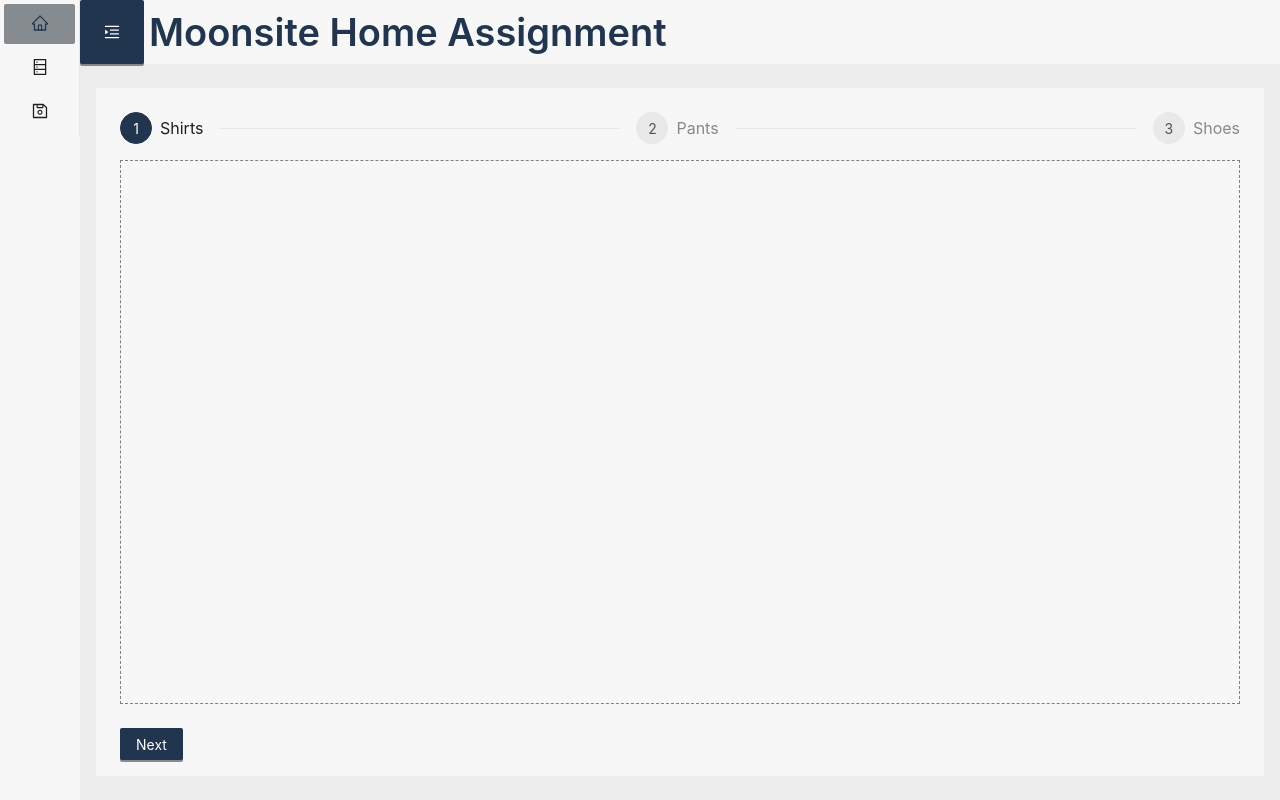
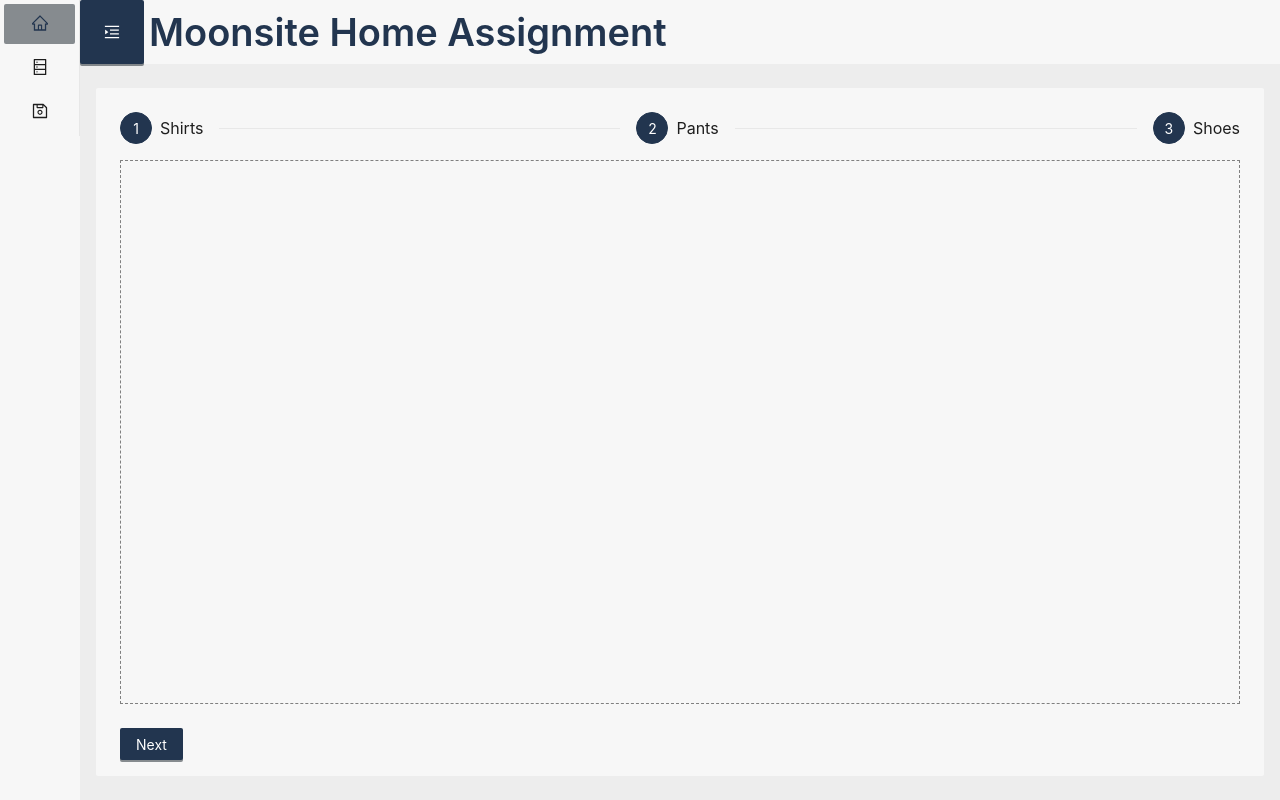
Before and after one commit to katyush0611/moonsite-home-assignment, a React (Vite) app: page /outfit-builder in a window 1280 px wide. Built offline with nearby package versions, Linux system fonts and the light colour scheme; no server answers.

Commit message:
outfitbuilder fixes

```diff
--- a/src/pages/OutfitBuilder/OutfitBuilder.tsx
+++ b/src/pages/OutfitBuilder/OutfitBuilder.tsx
@@ -8,6 +8,7 @@ import { useNavigate } from "react-router";
 import classes from "./OutfitBuilder.module.scss";
 import { Outfit } from "../../models/outfit.model";
 import { saveOutfit } from "../../store/outfits/outfits.actions";
+import { StepsProps } from "antd/lib";
 
 const OutfitBuilder: React.FC = () => {
   const [current, setCurrent] = useState(0);
@@ -38,6 +39,7 @@ const OutfitBuilder: React.FC = () => {
 
   const outfitBuilderSteps = () => [
     {
+      key: "shirts",
       title: "Shirts",
       content: (
         <GarmentsList
@@ -49,6 +51,7 @@ const OutfitBuilder: React.FC = () => {
       ),
     },
     {
+      key: "pants",
       title: "Pants",
       content: (
         <GarmentsList
@@ -60,6 +63,7 @@ const OutfitBuilder: React.FC = () => {
       ),
     },
     {
+      key: "shoes",
       title: "Shoes",
       content: (
         <GarmentsList
@@ -85,14 +89,18 @@ const OutfitBuilder: React.FC = () => {
     // console.log(outfit);
   };
 
-  const items = outfitBuilderSteps().map((item) => ({
-    key: item.title,
-    title: item.title,
-  }));
+  const items = outfitBuilderSteps().map(
+    (item) =>
+      ({
+        key: item.key,
+        title: item.title,
+        status: "process",
+      } as StepsProps)
+  );
 
   return (
     <>
-      <Steps current={current} items={items} />
+      <Steps current={current} items={items} onChange={setCurrent} />
       <div className={classes.Content}>
         {outfitBuilderSteps()[current].content}
       </div>
```
